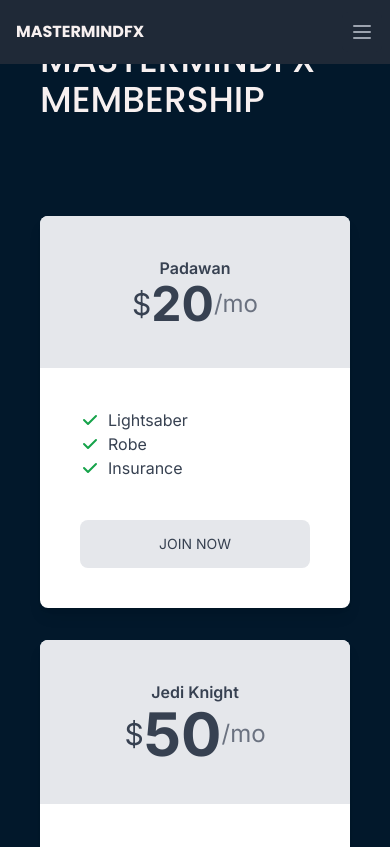
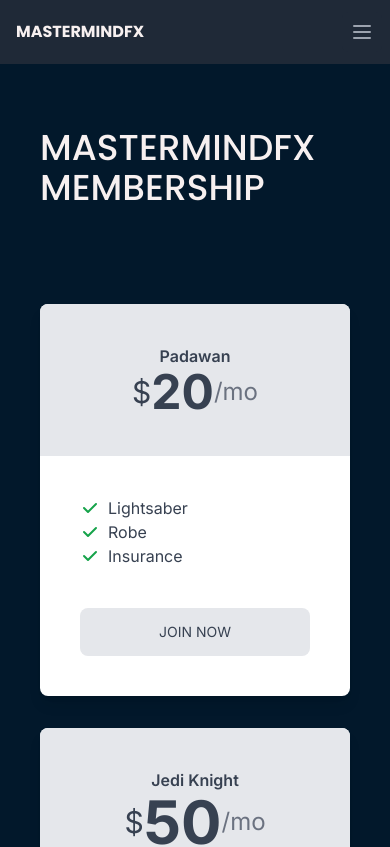
Before and after one commit to EdwinFestus/msFx.com, a Next.js app: page /billing in a window 390 px wide. Shown: the top 847 px of the page. Built offline with nearby package versions, Linux system fonts and the light colour scheme; a web font is replaced by a local one.

Commit message:
finishLanding page v2

```diff
--- a/app/billing/Billing.tsx
+++ b/app/billing/Billing.tsx
@@ -3,7 +3,7 @@
 const Billing = () => {
     return (
         <div>
-            <div className="flex flex-col items-center justify-center min-h-screen p-10 text-gray-700  md:p-20">
+            <div className="flex flex-col items-center justify-center min-h-screen py-32 p-10 text-gray-700  md:p-20">
                 <h2 className="text-4xl text-light-md font-medium font-heading uppercase mb-8">MastermindFx Membership</h2>
 
                 <div className="flex flex-wrap items-center justify-center w-full max-w-4xl mt-8 ">
--- a/components/Navbar.tsx
+++ b/components/Navbar.tsx
@@ -143,8 +143,8 @@
           </a>
           <div className='border-b-2 w-sm border-gray-700 pt-[1rem]'></div>
         <div className='flex flex-col'>
-          <a href="" className='text-gray-300 hover:bg-gray-700 hover:text-white px-3 py-2 rounded-md text-base font-medium'>Login</a>
-          <a href="" className='text-gray-300 hover:bg-gray-700 hover:text-white px-3 py-2 rounded-md text-base font-medium'>Sign-up</a>
+          <a href="/login" className='text-gray-300 hover:bg-gray-700 hover:text-white px-3 py-2 rounded-md text-base font-medium'>Login</a>
+          <a href="signup" className='text-gray-300 hover:bg-gray-700 hover:text-white px-3 py-2 rounded-md text-base font-medium'>Sign-up</a>
         </div>
         </div>
 
```
